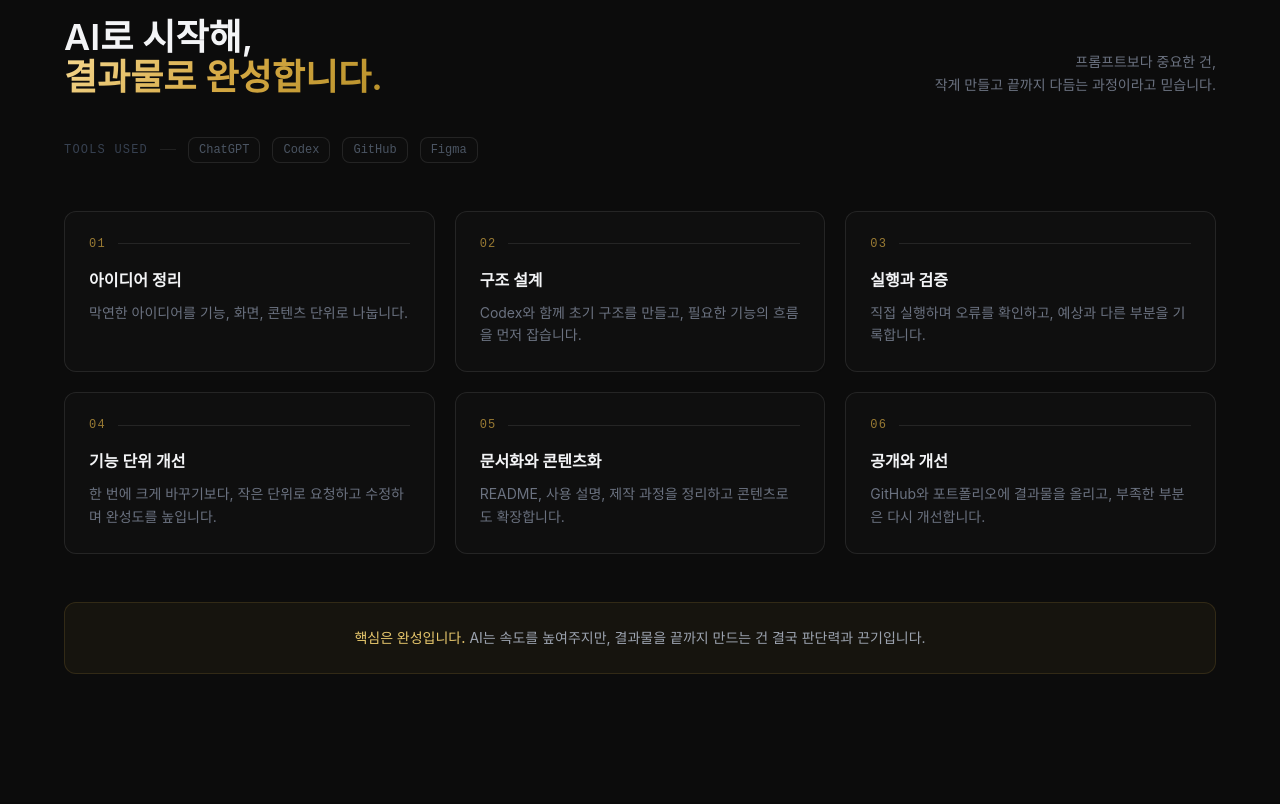
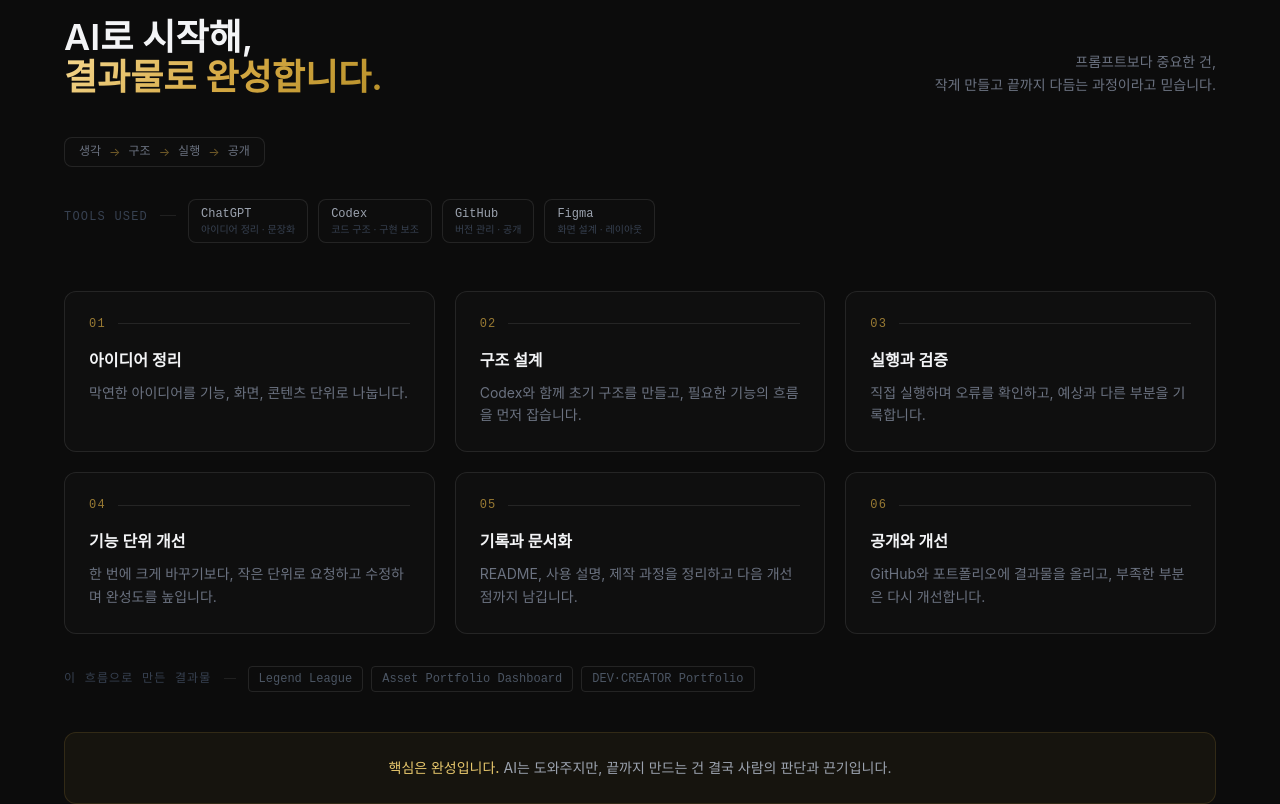
Before and after one commit to gustj369/portfolio, a React (Create React App) app: page / in a window 1280 px wide. Shown: the part 2980-3784 px from the top of the page. Built offline with nearby package versions, Linux system fonts and the light colour scheme.

Commit message:
Refine AI Workflow section with flow pill, tool roles, result links, and updated step 05
Co-Authored-By: Claude Sonnet 4.6 <noreply@anthropic.com>

```diff
--- a/src/components/AIWorkflow.jsx
+++ b/src/components/AIWorkflow.jsx
@@ -1,6 +1,19 @@
 import { workflowSteps } from "../data/projects";
 
-const tools = ["ChatGPT", "Codex", "GitHub", "Figma"];
+const flowSteps = ["생각", "구조", "실행", "공개"];
+
+const tools = [
+  { name: "ChatGPT", role: "아이디어 정리 · 문장화" },
+  { name: "Codex",   role: "코드 구조 · 구현 보조" },
+  { name: "GitHub",  role: "버전 관리 · 공개" },
+  { name: "Figma",   role: "화면 설계 · 레이아웃" },
+];
+
+const resultProjects = [
+  { name: "Legend League",             href: "#projects" },
+  { name: "Asset Portfolio Dashboard", href: "#projects" },
+  { name: "DEV·CREATOR Portfolio",     href: "#projects" },
+];
 
 export default function AIWorkflow() {
   return (
@@ -26,18 +39,41 @@ export default function AIWorkflow() {
           </p>
         </div>
 
-        {/* Tools pill row */}
-        <div className="flex items-center gap-3 mb-12 flex-wrap">
-          <span className="text-xs font-mono text-gray-700 tracking-widest">TOOLS USED</span>
-          <div className="w-4 h-px bg-dark-500/60" />
-          {tools.map((tool) => (
-            <span
-              key={tool}
-              className="px-2.5 py-1 text-xs font-mono rounded-lg border border-dark-400/50 text-gray-600 bg-dark-800/40"
-            >
-              {tool}
-            </span>
-          ))}
+        {/* Flow pill */}
+        <div className="flex items-center gap-1.5 mb-8 flex-wrap">
+          <div className="inline-flex items-center gap-2 px-3.5 py-1.5 rounded-lg border border-dark-400/50 bg-dark-800/30">
+            {flowSteps.map((step, i) => (
+              <span key={step} className="inline-flex items-center gap-2">
+                <span className="text-xs font-mono text-gray-500">{step}</span>
+                {i < flowSteps.length - 1 && (
+                  <span className="text-gold-500/50 text-xs">→</span>
+                )}
+              </span>
+            ))}
+          </div>
+        </div>
+
+        {/* Tools row */}
+        <div className="flex items-start gap-3 mb-12 flex-wrap">
+          <span className="text-xs font-mono text-gray-700 tracking-widest pt-2.5">
+            TOOLS USED
+          </span>
+          <div className="w-4 h-px bg-dark-500/60 mt-4 hidden sm:block" />
+          <div className="flex gap-2.5 flex-wrap">
+            {tools.map((tool) => (
+              <div
+                key={tool.name}
+                className="px-3 py-2 rounded-lg border border-dark-400/50 bg-dark-800/40"
+              >
+                <p className="text-xs font-mono text-gray-400 leading-none mb-1">
+                  {tool.name}
+                </p>
+                <p className="text-[10px] text-gray-700 leading-none whitespace-nowrap">
+                  {tool.role}
+                </p>
+              </div>
+            ))}
+          </div>
         </div>
 
         {/* Workflow cards */}
@@ -49,7 +85,7 @@ export default function AIWorkflow() {
             >
               {/* Step number + flow line */}
               <div className="flex items-center gap-3 mb-4">
-                <span className="text-xs font-mono text-gold-500/70 tracking-widest flex-shrink-0">
+                <span className="text-xs font-mono text-gold-500/70 tracking-widest flex-shrink-0 group-hover:text-gold-400 transition-colors duration-200">
                   {step.step}
                 </span>
                 <div className="flex-1 h-px bg-dark-400/50 group-hover:bg-gold-500/25 transition-colors duration-300" />
@@ -68,11 +104,30 @@ export default function AIWorkflow() {
           ))}
         </div>
 
+        {/* Result projects row */}
+        <div className="flex items-center gap-3 mt-8 flex-wrap">
+          <span className="text-xs font-mono text-gray-700 tracking-widest">
+            이 흐름으로 만든 결과물
+          </span>
+          <div className="w-3 h-px bg-dark-500/60 hidden sm:block" />
+          <div className="flex gap-2 flex-wrap">
+            {resultProjects.map((p) => (
+              <a
+                key={p.name}
+                href={p.href}
+                className="px-2.5 py-1 text-xs font-mono rounded border border-dark-400/50 text-gray-600 hover:text-gray-400 hover:border-dark-300/50 transition-colors duration-200"
+              >
+                {p.name}
+              </a>
+            ))}
+          </div>
+        </div>
+
         {/* Bottom callout */}
-        <div className="mt-12 p-6 rounded-xl border border-gold-500/15 bg-gold-500/5">
+        <div className="mt-10 p-6 rounded-xl border border-gold-500/15 bg-gold-500/5">
           <p className="text-sm text-gray-400 leading-relaxed text-center">
             <span className="text-gold-400 font-medium">핵심은 완성입니다.</span>{" "}
-            AI는 속도를 높여주지만, 결과물을 끝까지 만드는 건 결국 판단력과 끈기입니다.
+            AI는 도와주지만, 끝까지 만드는 건 결국 사람의 판단과 끈기입니다.
           </p>
         </div>
       </div>
--- a/src/data/projects.js
+++ b/src/data/projects.js
@@ -180,9 +180,9 @@ export const workflowSteps = [
   },
   {
     step: "05",
-    title: "문서화와 콘텐츠화",
+    title: "기록과 문서화",
     description:
-      "README, 사용 설명, 제작 과정을 정리하고 콘텐츠로도 확장합니다.",
+      "README, 사용 설명, 제작 과정을 정리하고 다음 개선점까지 남깁니다.",
   },
   {
     step: "06",
```
